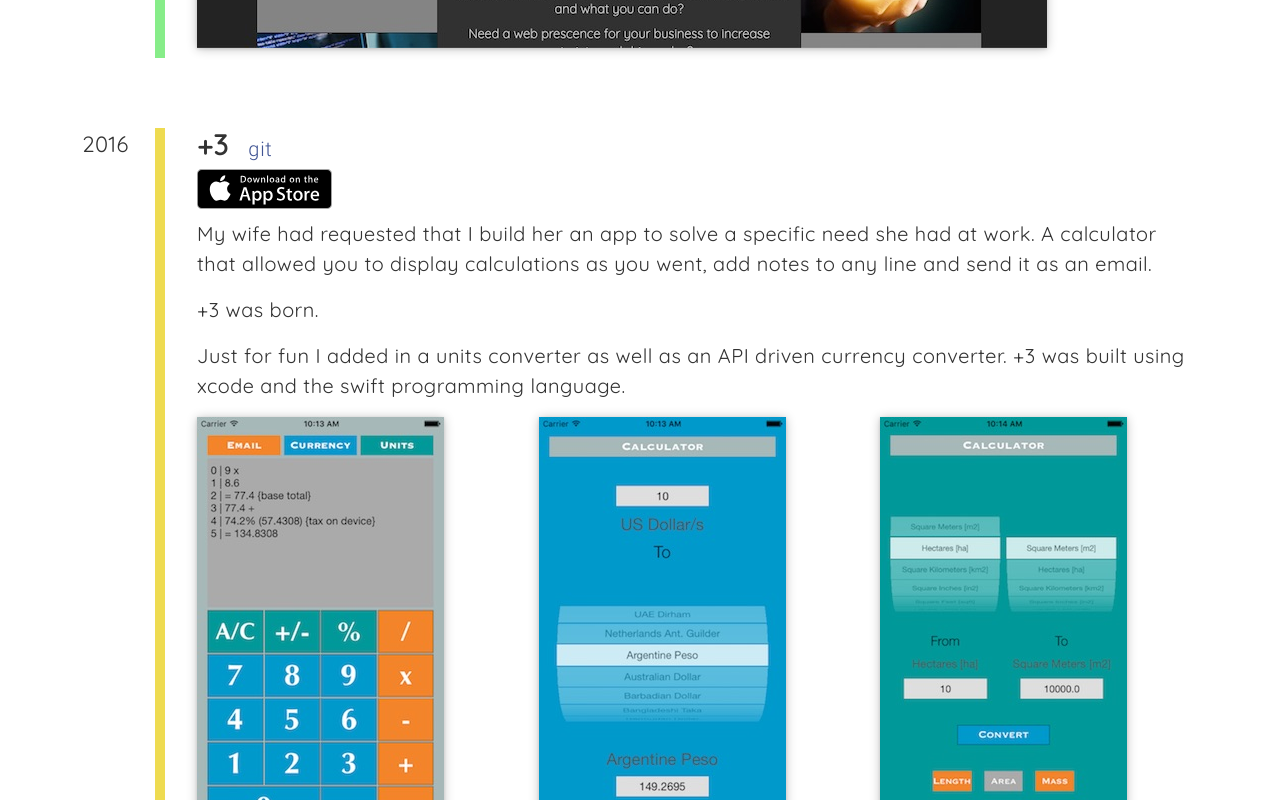
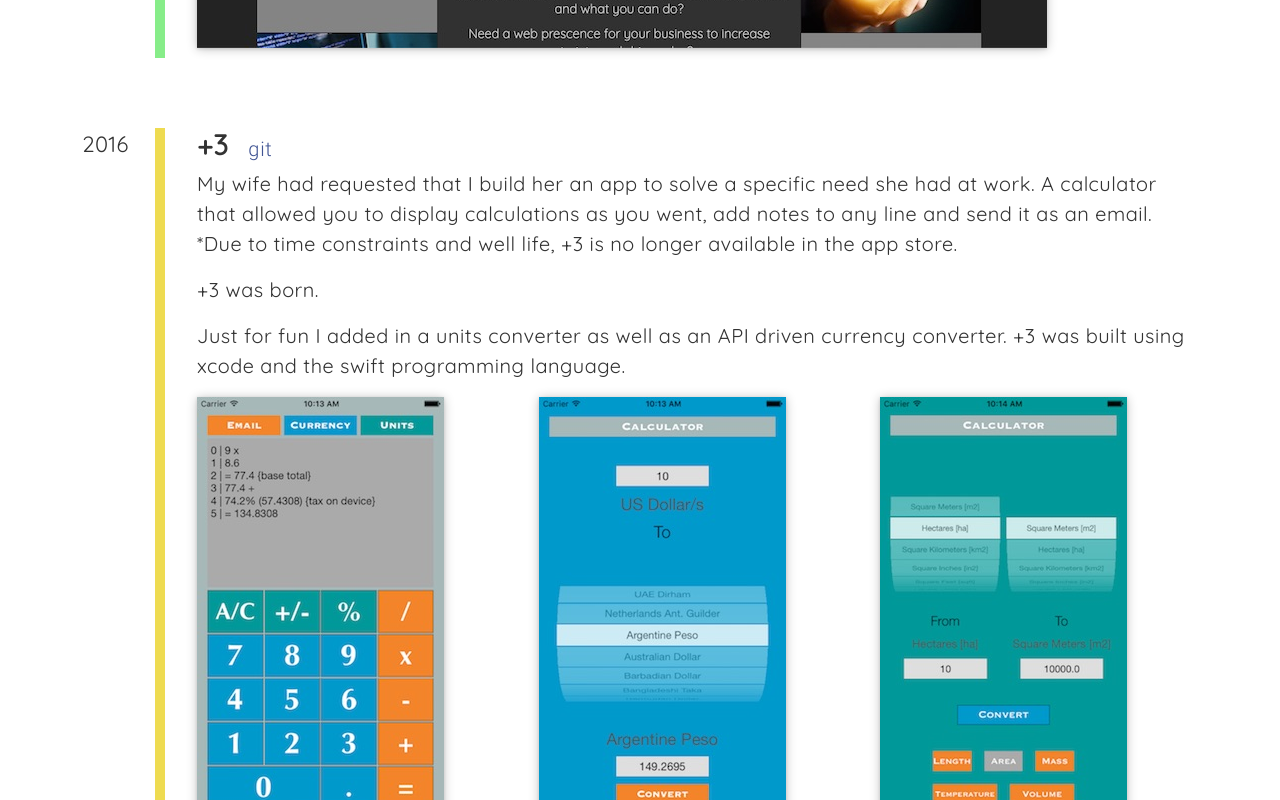
Before and after one commit to Nibor808/incubo-client, a React (Create React App) app in the folder client/: page / in a window 1280 px wide. Shown: the part 4980-5780 px from the top of the page. Built offline with nearby package versions, Linux system fonts and the light colour scheme.

Commit message:
removed app store badge and related code; removed ErrorBoundary as not needed; updated test structure

```diff
--- a/client/src/components/PortfolioItem.tsx
+++ b/client/src/components/PortfolioItem.tsx
@@ -7,7 +7,7 @@ interface PortfolioItemProps {
 }
 
 export const PortfolioItem: React.FC<PortfolioItemProps> = ({handleClick, item}) => {
-    const {title, badgeIcon, github, text, image} = item;
+    const {title, github, text, image} = item;
 
     return (
         <div className="portfolio-item">
@@ -18,7 +18,6 @@ export const PortfolioItem: React.FC<PortfolioItemProps> = ({handleClick, item})
                 {github ? github : null}
             </div>
 
-            {badgeIcon ? badgeIcon : null}
             {text ? text() : null}
             {image ? image(handleClick) : null}
         </div>
--- a/client/src/portfolio-data/list_2016.tsx
+++ b/client/src/portfolio-data/list_2016.tsx
@@ -1,6 +1,5 @@
 import React from 'react';
 import casemon from '../styles/images/casemon.jpg';
-import appStoreBadge from '../styles/images/appstorebadge.svg';
 import plus3Calc from '../styles/images/plus3-calc.jpg';
 import plus3Curr from '../styles/images/plus3-curr.jpg';
 import plus3Units from '../styles/images/plus3-units.jpg';
@@ -11,22 +10,13 @@ export const list2016: Item[] = [
     {
         title: '+3',
         github: <MyLink title="git" href="https://github.com/Nibor808/plus3" klass="git-link" />,
-        badgeIcon: (
-            <a
-                href="https://itunes.apple.com/ca/app/+3/id1095135903?mt=8"
-                target={'_blank'}
-                rel="noopener noreferrer"
-                className="social-link"
-            >
-                <img src={appStoreBadge} id="badge" className="img-fluid" alt="app store badge" />
-            </a>
-        ),
         text: () => {
             return [
                 <p key="main1">
                     My wife had requested that I build her an app to solve a specific need she had
                     at work. A calculator that allowed you to display calculations as you went, add
-                    notes to any line and send it as an email.
+                    notes to any line and send it as an email. *Due to time constraints and well life,
+                    +3 is no longer available in the app store.
                 </p>,
                 <p key="main2">+3 was born.</p>,
                 <p key="main3">
--- a/client/src/types.ts
+++ b/client/src/types.ts
@@ -2,7 +2,6 @@ import React from 'react';
 
 export interface Item {
     title: string;
-    badgeIcon?: React.ReactElement | undefined;
     github?: React.ReactElement;
     text?: () => React.ReactElement[] | React.ReactElement;
     image?: (handleClick?: React.MouseEventHandler) => React.ReactElement;
```
Also changed, not shown: client/src/components/ErrorBoundary.tsx (deleted, +0 -33 lines), client/src/styles/images/appstorebadge.svg (deleted), 1 other file (tests, documents, lock files or other folders).
